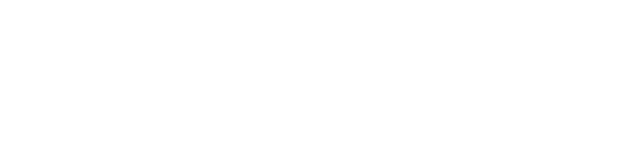
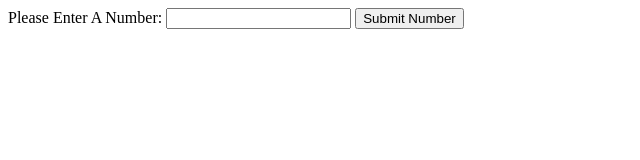
Before and after one commit to sagepaden/Mr-Robo, a plain HTML site: page index.html in a window 1280 px wide. Shown: the whole page, without its empty margins (0-640 px from the left). Drawn offline with Linux system fonts and the light colour scheme.

Commit message:
working on basic HTML as a warmup for JS

```diff
--- a/index.html
+++ b/index.html
@@ -9,6 +9,15 @@
   <title>Document</title>
 </head>
 <body>
+  <div>
+    <form id="ui-user-input">
+      <label for="ui-user-number">Please Enter A Number:</label>
+      <input type="number" id="ui-user-number" required>
+      <button id="submitbtn" type="submit">Submit Number</button>
+    </form>
+    <br><br><br>
+    <p id="ui-array-ouput"></p>
+  </div>
 
 </body>
 </html>
```
